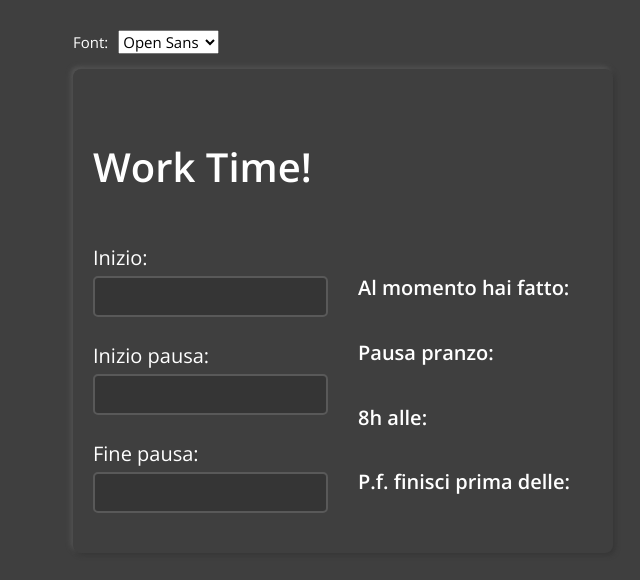
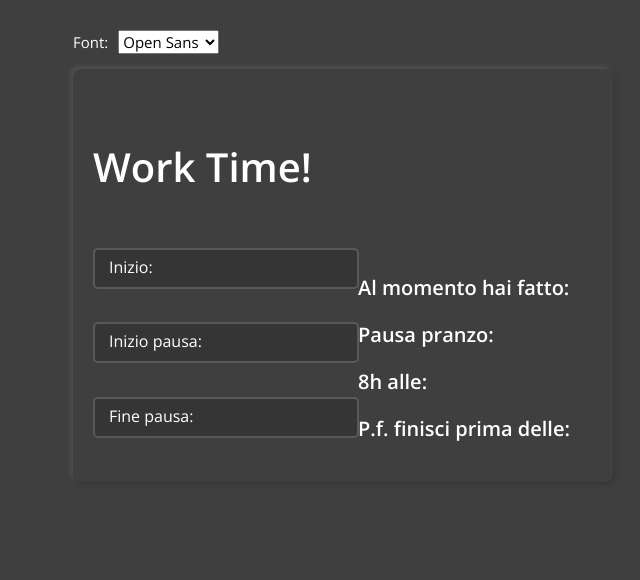
Before and after one commit to Gerigot/worktime, a React (Create React App) app: page / in a window 1280 px wide. Shown: the top 580 px of the page, without its empty margins (297-937 px from the left). Built offline with nearby package versions, Linux system fonts and the light colour scheme.

Commit message:
trying a new inserttime's label

```diff
--- a/src/TimeInsert/TimeInsert.js
+++ b/src/TimeInsert/TimeInsert.js
@@ -1,7 +1,27 @@
-import React, { Fragment } from 'react';
+import React from 'react';
 import { createUseStyles } from 'react-jss';
 
 const useStyles = createUseStyles({
+	timeContainer:{
+		position: 'relative',
+		'&:focus-within > $label':{
+			position: 'absolute',
+			top: '-0.75em',
+			left: '1em',
+			fontSize: '0.5rem',
+			zIndex: 2,
+			'&::before':{
+				content: '""',
+				position: 'absolute',
+				top: -10,
+				left: '-.5em',
+				right: '-.5em',
+				bottom: '0.25em',
+				background: 'var(--main-bg-color)',
+				zIndex: -1,
+			}
+		}
+	},
 	time: {
 		padding: 5,
 		fontSize: 'inherit',
@@ -15,15 +35,48 @@ const useStyles = createUseStyles({
 		'&:focus': {
 			border: '2px solid var(--input-focus-border-color)'
 		}
-	}
+	},
+	label: (props)=>{
+		const common = {
+			transition: 'top 250ms ease, left 250ms ease, font-size 250ms ease'
+		};
+		if(props.value){
+			return {
+				...common,
+				position: 'absolute',
+				top: '-0.75em',
+				left: '1em',
+				zIndex: 2,
+				fontSize: '0.5rem',
+				'&::before':{
+					content: '""',
+					position: 'absolute',
+					top: -10,
+					left: '-.5em',
+					right: '-.5em',
+					bottom: '0.25em',
+					background: 'var(--main-bg-color)',
+					zIndex: -1,
+				}
+			};
+		}
+		return {
+			...common,
+			position: 'absolute',
+			fontSize: '0.8rem',
+			top: '0.5em',
+			left: '1em',
+
+		}
+	},
 });
 function TimeInsert({ value, onChange, label }) {
-	const classes = useStyles();
+	const classes = useStyles({value});
 	return (
-		<Fragment>
+		<div className={classes.timeContainer}>
 			<div className={classes.label}>{label}</div>
 			<input className={classes.time} value={value} onChange={verifyValue(onChange)} />
-		</Fragment>
+		</div>
 	);
 }
 
```
